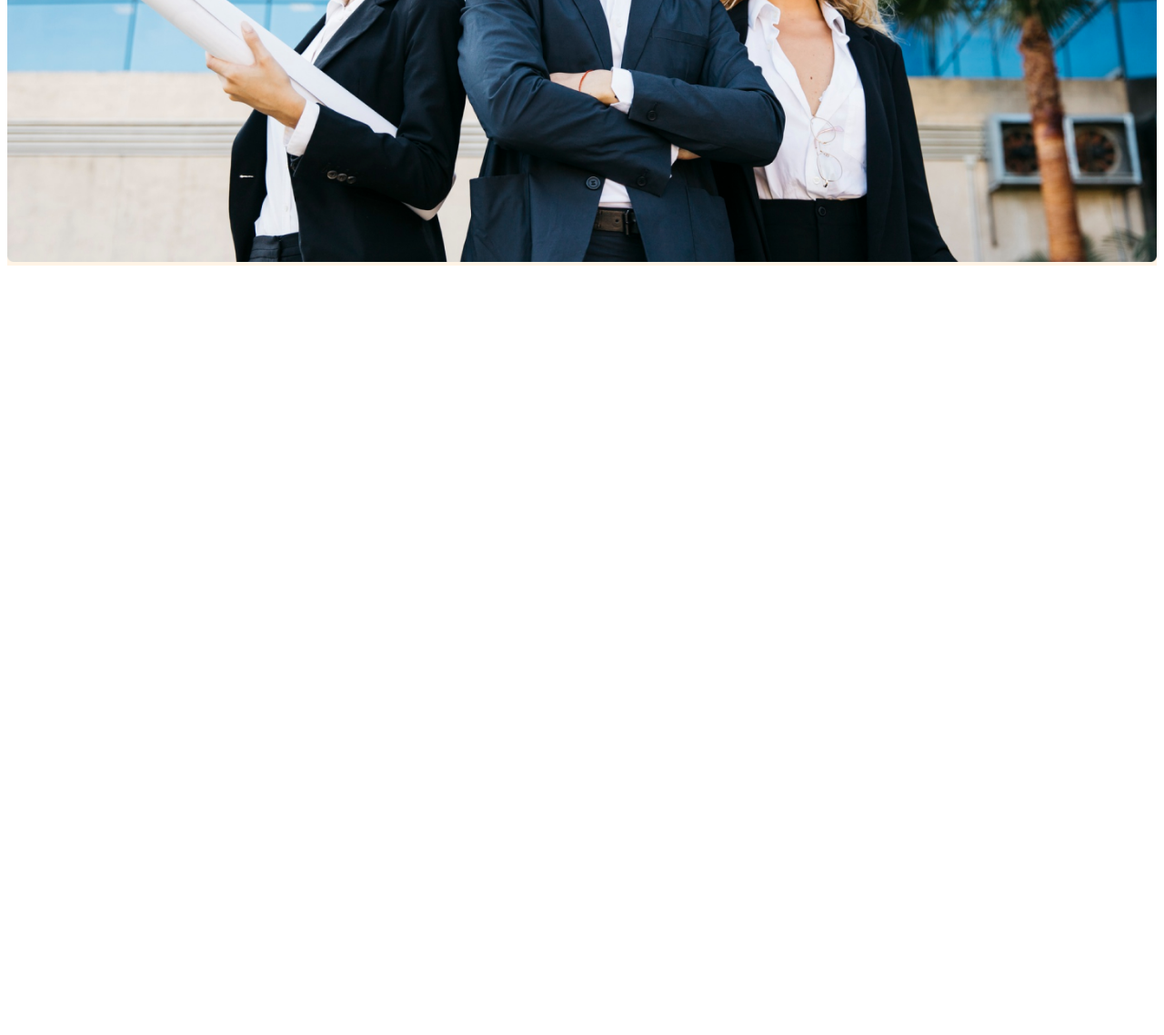
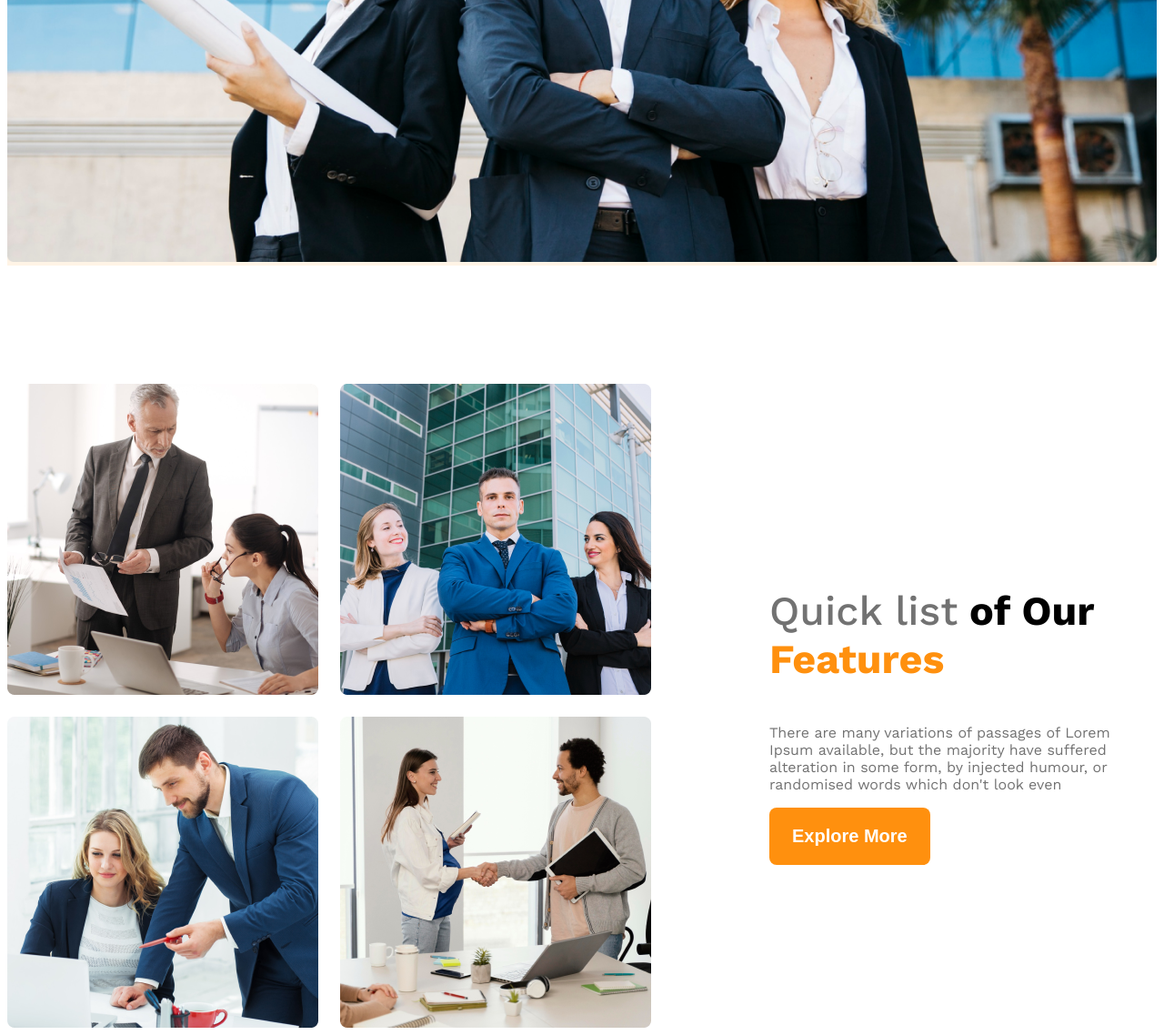
Before and after one commit to nuruddin2971/g3-architects-website, a plain HTML site: page index.html in a window 1280 px wide. Shown: the part 799-1937 px from the top of the page at 91% size. Before the commit the page ends 1099 px from the top, so only its background shows below. Drawn offline with nearby package versions, Linux system fonts and the light colour scheme.

Commit message:
added first features section

```diff
--- a/index.html
+++ b/index.html
@@ -28,7 +28,21 @@
         </div>
     </header>
     <main>
-
+        <section class="teams display-flex">
+            <div class="team-img-container">
+                <img src="images/team1.png" alt="two architect discussing about design">
+                <img src="images/team2.png" alt="">
+                <img src="images/team3.png" alt="">
+                <img src="images/team4.png" alt="">
+            </div>
+            <div class="our-features">
+                <h3 class="feature-title"><span id="quick-list" class="text-light-gray">Quick list</span> <span>of Our</span> <span class="text-primary">Features</span></h3>
+                <p class="feature-description text-light-gray">
+                    There are many variations of passages of Lorem Ipsum available, but the majority have suffered alteration in some form, by injected humour, or randomised words which don't look even
+                </p>
+                <button class="btn-primary">Explore More</button>
+            </div>
+        </section>
     </main>
     <footer>
 
--- a/styles/architects.css
+++ b/styles/architects.css
@@ -11,6 +11,10 @@
 .display-flex{
     display: flex;
 }
+.text-primary{
+    color: #FF900E;
+}
+
 /* dark 02 */
 .text-gray{
     color: #424242;
@@ -31,6 +35,14 @@
     font-weight: 600;
     border: none;
     border-radius: 8px;
+}
+
+main{
+    max-width: 1440px;
+    margin: 0 auto;
+}
+main> section{
+    margin-top: 130px;
 }
 
 /* header styles */
@@ -67,12 +79,52 @@
     width: 100%;
 }
 
+/* team and feature related styles */
+.teams{
+    align-items: center;
+}
+.team-img-container{
+    display: grid;
+    grid-template-columns: repeat(2, 1fr);
+    gap: 24px;
+}
+.our-features{
+    margin-left: 130px;
+    max-width: 530px;
+}
+.feature-title{
+    font-weight: 700;
+    font-size: 2.8rem;
+}
+#quick-list{
+    font-weight: 500;
+}
+
 
 /* responsive media query */
+
+/* small size device */
 @media screen and (max-width: 576px) {
-    .navbar, .nav-links{
+    .navbar,
+    .nav-links,
+    .teams{
         flex-direction: column;
         justify-content: center;
         align-items: center;
     }
+    .team-img-container{
+        grid-template-columns: repeat(1, 1fr);
+    }
+    .our-features{
+        margin-left: 20px;
+    }
+
 }
+
+/* medium size device  */
+@media screen and (min-width: 576px) and (max-width: 992px) {
+    .teams{
+        flex-direction: column;
+        margin: 50px auto;
+    }
+}
```
